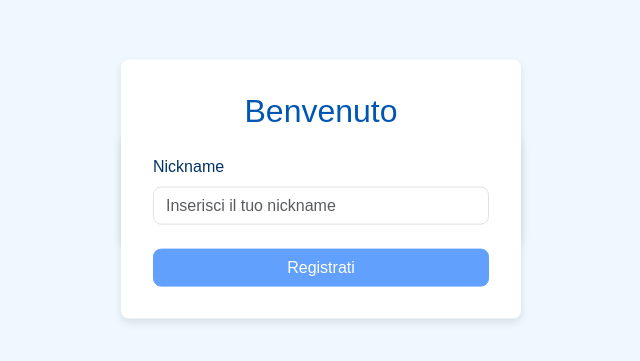
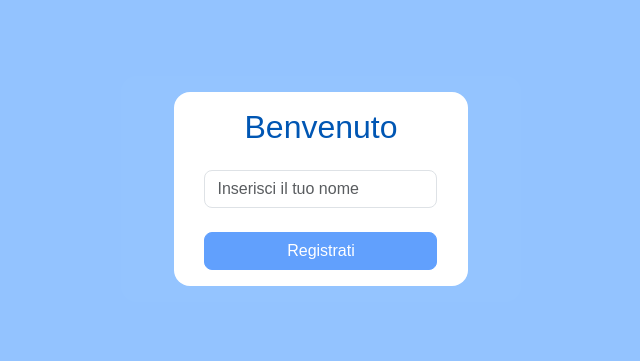
Before and after one commit to cri-24/squad-scoreboard, a Vue app: page / in a window 1280 px wide. Shown: the part 211-572 px from the top of the page, without its empty margins (319-959 px from the left). Built offline with nearby package versions, Linux system fonts and the light colour scheme.

Commit message:
refactor: replace nickname with username and add style

```diff
--- a/src/components/LoginForm.vue
+++ b/src/components/LoginForm.vue
@@ -4,20 +4,19 @@
     <h2 class="text-center mb-4">Benvenuto</h2>
     <form @submit.prevent="handleSubmit">
       <div class="form-group mb-4">
-        <label for="nickname" class="form-label">Nickname</label>
         <input
-          id="nickname"
-          v-model="nickname"
+          id="username"
+          v-model="username"
           type="text"
           class="form-control"
-          placeholder="Inserisci il tuo nickname"
+          placeholder="Inserisci il tuo nome"
           required
         />
       </div>
       <button
         type="submit"
         class="btn btn-primary w-100"
-        :disabled="!nickname.trim()"
+        :disabled="!username.trim()"
       >
         Registrati
       </button>
@@ -30,11 +29,11 @@ import { ref } from 'vue';
 import { useRouter } from 'vue-router';
 
 const router = useRouter();
-const nickname = ref('');
+const username = ref('');
 
 const handleSubmit = () => {
-  if (nickname.value.trim()) {
-    const user = { nickname: nickname.value };
+  if (username.value.trim()) {
+    const user = { username: username.value };
     try {
       localStorage.setItem('currentUser', JSON.stringify(user));
       console.log("User saved:", user);
@@ -53,22 +52,23 @@ const handleSubmit = () => {
   left: 0;
   width: 100%;
   height: 100%;
-  background-color: rgba(0, 0, 0, 0.5);
+  background-color: rgba(139, 191, 255, 0.922);
   z-index: 1;
   pointer-events: none;
 }
 
 .form-container {
-  position: absolute;
-  top: 50%;
-  left: 50%;
-  transform: translate(-50%, -50%);
   background-color: #ffffff;
-  padding: 2rem;
-  border-radius: 8px;
-  box-shadow: 0 4px 8px rgba(0, 0, 0, 0.1);
-  width: 100%;
-  max-width: 400px;
+  padding: 1rem;
+  border-radius: 16px; /* Arrotonda gli angoli */
+  text-align: center;
+  width: 80%; /* Limita la larghezza in percentuale */
+  max-width: 400px; /* Limita la larghezza massima */
+  height: auto; /* Altezza automatica */
+  display: flex;
+  flex-direction: column;
+  justify-content: center;
+  align-items: center;
   z-index: 2;
 }
 
@@ -101,6 +101,7 @@ h2 {
 @media (max-width: 600px) {
   .form-container {
     padding: 1rem;
+    width: 90%; /* Aumenta la larghezza per schermi piccoli */
   }
 
   h2 {
--- a/src/views/Home.vue
+++ b/src/views/Home.vue
@@ -1,7 +1,7 @@
 <template>
   <div class="home-page">
-    <div class="welcome-message" v-if="nickname">
-      <h1>Ciao {{ nickname }}!</h1>
+    <div class="welcome-message" v-if="username">
+      <h1>Ciao {{ username }}!</h1>
     </div>
     <TeamList />
     <button class="btn btn-primary mt-3" @click="showRanking">Mostra Classifica</button>
@@ -34,7 +34,7 @@
 import { ref, onMounted } from 'vue';
 import TeamList from '@/components/TeamList.vue';
 
-const nickname = ref('');
+const username = ref('');
 
 const teams = ref([
   { name: 'sq1', members: ['Player1', 'Player2'] },
@@ -50,8 +50,8 @@ onMounted(() => {
   try {
     const storedUser = JSON.parse(localStorage.getItem('currentUser'));
     console.log("Stored user on home:", storedUser); // Verifica il contenuto del localStorage
-    if (storedUser && storedUser.nickname) {
-      nickname.value = storedUser.nickname;
+    if (storedUser && storedUser.username) {
+      username.value = storedUser.username;
     }
   } catch (error) {
     console.error("Error reading localStorage on home:", error);
@@ -71,7 +71,7 @@ const showRanking = () => {
   justify-content: center;
   align-items: center;
   padding: 2rem;
-  background-color: #f1f3f5;
+  background-color: rgba(139, 191, 255, 0.922);
   border-radius: 8px;
   box-shadow: 0 4px 8px rgba(0, 0, 0, 0.1);
   max-width: 800px;
@@ -108,7 +108,7 @@ h1 {
   }
 
   h1 {
-    font-size: 1.5rem;
+    font-size: 2rem;
   }
 }
 </style>
--- a/src/views/Login.vue
+++ b/src/views/Login.vue
@@ -1,8 +1,7 @@
 <template>
   <div class="login-page">
     <div class="form-container">
-      <h2>Accedi</h2>
-      <LoginForm v-if="!nickname" />
+      <LoginForm v-if="!username" />
     </div>
   </div>
 </template>
@@ -13,15 +12,15 @@ import { useRouter } from 'vue-router';
 import LoginForm from '@/components/LoginForm.vue';
 
 const router = useRouter();
-const nickname = ref('');
+const username = ref('');
 
 onMounted(() => {
   console.log("Login page mounted");
   try {
     const storedUser = JSON.parse(localStorage.getItem('currentUser'));
     console.log("Stored user:", storedUser);
-    if (storedUser && storedUser.nickname) {
-      nickname.value = storedUser.nickname;
+    if (storedUser && storedUser.username) {
+      username.value = storedUser.username;
       router.push('/home');
     }
   } catch (error) {
@@ -30,6 +29,12 @@ onMounted(() => {
 });
 </script>
 
-<style scoped>
+<style>
+.login-page {
+  display: flex;
+  justify-content: center;
+  align-items: center;
+  height: 100vh;
+}
 
 </style>
```
